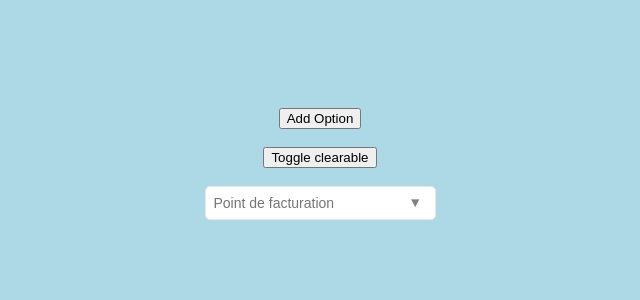
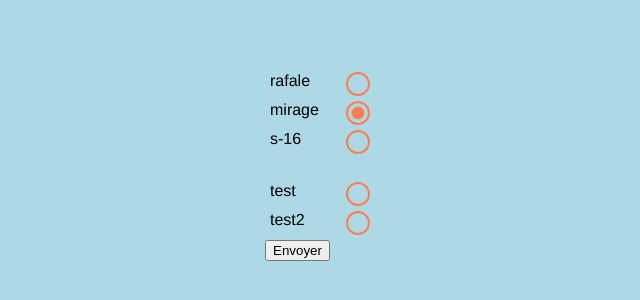
Before and after one commit to MewenLr/vue-utils, a Vue app: page / in a window 1280 px wide. Shown: the part 236-536 px from the top of the page, without its empty margins (320-960 px from the left). Built offline with nearby package versions, Linux system fonts and the light colour scheme.

Commit message:
Add Radio

```diff
--- a/package.json
+++ b/package.json
@@ -28,6 +28,8 @@
     "eslint-plugin-import": "^2.20.1",
     "eslint-plugin-vue": "^6.1.2",
     "node-sass": "^4.12.0",
+    "pug": "^2.0.4",
+    "pug-plain-loader": "^1.0.0",
     "sass-loader": "^8.0.2",
     "vue-template-compiler": "^2.6.11"
   }
--- a/src/App.vue
+++ b/src/App.vue
@@ -1,73 +1,149 @@
-<template>
-  <div id="app">
-    <button @click="addOption">Add Option</button>
-    <br>
-    <button @click="toggleClearable">Toggle clearable</button>
-    <br>
-    <Dropselect
-      label="BusinessName"
-      :options="list"
-      :clearable="clear"
-    />
-  </div>
+<template lang="pug">
+  #app
+    //- Dropselect(
+    //-   label="BusinessName"
+    //-   :options="list"
+    //-   :clearable="clear"
+    //- )
+    //- Toggle(:checked="true")
+    form(@submit.prevent="submitForm")
+      GroupRadio(
+        group="plane"
+        :list-radio="listRadio"
+        :radio-picked="radioPicked"
+        @pick-radio="updateRadio"
+      )
+      br
+      Radio(
+        value="test"
+        group="yo"
+        :checked="radioPicked2 === 'test'"
+        @pick-radio="updateRadio2"
+      )
+      Radio(
+        value="test2"
+        group="yo"
+        :checked="radioPicked2 === 'test2'"
+        @pick-radio="updateRadio2"
+      )
+      button(type="submit") Envoyer
+
+  //- <div id="app">
+  //-   //- Dropselect
+  //-   <button @click="addOption">Add Option</button>
+  //-   <br>
+  //-   <button @click="toggleClearable">Toggle clearable</button>
+  //-   <br>
+  //-   <Dropselect
+  //-     label="BusinessName"
+  //-     :options="list"
+  //-     :clearable="clear"
+  //-   />
+
+  //-   //- Toggle
+  //-   <toggle
+  //-     :initial-state="true"
+  //-   />
+
+  //-   //- Radio
+  //-   <form @sumit.prevent="submitForm">
+  //-     <group-radio
+  //-       group="plane"
+  //-       :list-radio="listRadio"
+  //-       :radio-picked="radioPicked"
+  //-       @pick-radio="updateRadio"
+  //-     />
+  //-     <br>
+  //-     <radio
+  //-       value="test"
+  //-       group="yo"
+  //-       :checked="radioPicked2 === 'test'"
+  //-       @pick-radio="updateRadio2"
+  //-     />
+  //-     <radio
+  //-       value="test2"
+  //-       group="yo"
+  //-       :checked="radioPicked2 === 'test2'"
+  //-       @pick-radio="updateRadio2"
+  //-     />
+  //-     <button type="submit">Envoyer</button>
+  //-   </form>
+  //- </div>
 </template>
 
 <script>
-import Dropselect from '@/components/Dropselect.vue'
+import Radio from '@/components/Radio.vue'
+import GroupRadio from '@/components/GroupRadio.vue'
+// import Toggle from '@/components/Toggle.vue'
+// import Dropselect from '@/components/Dropselect.vue'
 
 export default {
   name: 'App',
   components: {
-    Dropselect,
+    Radio,
+    GroupRadio,
+    // Toggle,
+    // Dropselect,
   },
   data: () => ({
-    clear: true,
-    list: [
-      {
-        id: 1,
-        BusinessName: 'Atlantic SAS',
-        Adress: '15 rue Le Grand',
-      },
-      {
-        id: 2,
-        BusinessName: 'German Export',
-        Adress: '15 avenue Nothingrad',
-      },
-      {
-        id: 3,
-        BusinessName: 'AirWave Limited',
-        Adress: '3 avenue Saint Martin',
-      },
-    ],
+    // clear: true,
+    // list: [
+    //   {
+    //     id: 1,
+    //     BusinessName: 'Atlantic SAS',
+    //     Adress: '15 rue Le Grand',
+    //   },
+    //   {
+    //     id: 2,
+    //     BusinessName: 'German Export',
+    //     Adress: '15 avenue Nothingrad',
+    //   },
+    //   {
+    //     id: 3,
+    //     BusinessName: 'AirWave Limited',
+    //     Adress: '3 avenue Saint Martin',
+    //   },
+    // ],
+    radioPicked: 'mirage',
+    radioPicked2: '',
+    listRadio: ['rafale', 'mirage', 's-16'],
   }),
   methods: {
-    addOption() {
-      const id = Math.floor(Math.random() * 999999)
-      this.list.push({
-        id,
-        BusinessName: 'AirWave Limited',
-        Adress: '3 avenue Saint Martin',
-      })
+    // addOption() {
+    //   const id = Math.floor(Math.random() * 999999)
+    //   this.list.push({
+    //     id,
+    //     BusinessName: 'AirWave Limited',
+    //     Adress: '3 avenue Saint Martin',
+    //   })
+    // },
+    // toggleClearable() {
+    //   this.clear = !this.clear
+    // },
+    updateRadio(radio) {
+      this.radioPicked = radio
     },
-    toggleClearable() {
-      this.clear = !this.clear
+    updateRadio2(radio) {
+      this.radioPicked2 = radio
+    },
+    submitForm() {
+      return false
     },
   },
 }
 </script>
 
-<style lang="scss">
-body {
-  margin: 0;
-}
-#app {
-  width: 100vw;
-  height: 100vh;
-  display: flex;
-  align-items: center;
-  flex-direction: column;
-  justify-content: center;
-  background-color: lightblue;
-  font-family: Avenir, Helvetica, Arial, sans-serif;
-}
+<style lang="sass">
+body
+  margin: 0
+
+#app
+  width: 100vw
+  height: 100vh
+  display: flex
+  align-items: center
+  flex-direction: column
+  justify-content: center
+  background-color: lightblue
+  font-family: Avenir, Helvetica, Arial, sans-serif
 </style>
--- a/src/components/Dropselect.vue
+++ b/src/components/Dropselect.vue
@@ -1,35 +1,28 @@
-<template>
-  <div
-    class="dropselect"
+<template lang="pug">
+  .dropselect(
+    v-click-outside.present="toggleDropselect.bind(null, false)"
     :class="{ 'dropselect--visible': isOptionsVisible }"
     @click.self="toggleDropselect(!isOptionsVisible)"
-    v-click-outside.present="toggleDropselect.bind(null, false)"
-  >
-    <input
+  )
+    input.dropselect_input(
       ref="input"
-      class="dropselect__input"
       placeholder="Point de facturation"
       @keyup="arrowHover($event)"
       @click="toggleDropselect(true)"
-    >
-    <ul
+    )
+    ul.dropselect_list(
       ref="list"
-      class="dropselect__list"
       v-show="isOptionsVisible"
       @scroll="reachBottom"
-    >
-      <li
-        class="dropselect__list__option"
+    )
+      li.dropselect_list_option(
         v-for="(option, index) in listOptions"
         :key="option.id"
-        :class="{ 'dropselect__list__option--hover': optionHovered === index}"
+        :class="{ 'dropselect_list_option--hover': optionHovered === index}"
         @mouseenter="mouseHover(index)"
         @click.stop="selectOption(option)"
-      >
-        {{ option[label] }}
-      </li>
-    </ul>
-  </div>
+      )
+        | {{ option[label] }}
 </template>
 
 <script>
@@ -105,89 +98,80 @@ export default {
 }
 </script>
 
-<style lang="scss">
-.dropselect {
-  cursor: pointer;
-  position: relative;
-  background: #fff;
-  border-radius: 5px;
-  border: 1px solid #e8e8e8;
-  transition: border linear .1s;
+<style lang="sass">
+.dropselect
+  cursor: pointer
+  position: relative
+  border-radius: 5px
+  background-color: #fff
+  border: 1px solid #e8e8e8
+  transition: border linear .1s
 
-  &:hover, &--visible {
-    border: 1px solid grey;
-  }
+  &:hover, &--visible
+    border: 1px solid grey
 
-  &::after {
-    top: 0;
-    right: 0;
-    height: 100%;
-    content: '▼';
-    color: gray;
-    display: flex;
-    font-size: 14px;
-    font-weight: 700;
-    position: absolute;
-    margin-right: 15px;
-    align-items: center;
-    pointer-events: none;
-    justify-content: center;
-    transition: transform linear .1s;
-    font-family: monospace, sans-serif;
-  }
+  &::after
+    top: 0
+    right: 0
+    height: 100%
+    content: '▼'
+    color: gray
+    display: flex
+    font-size: 14px
+    font-weight: 700
+    position: absolute
+    margin-right: 15px
+    align-items: center
+    pointer-events: none
+    justify-content: center
+    transition: transform linear .1s
+    font-family: monospace, sans-serif
 
-  &--visible {
+  &--visible
 
-    &::after {
-      transform: rotate(180deg);
-    }
-  }
+    &::after
+      transform: rotate(180deg)
 
-  &__input {
-    border: none;
-    outline: none;
-    cursor: pointer;
-    font-size: 14px;
-    padding-left: 5px;
-    margin-right:40px;
-    border-radius: 5px;
-    position: relative;
-    padding: 8px 0 8px 8px;
-    font-family: Montserrat, sans-serif;
+  &_input
+    border: none
+    outline: none
+    cursor: pointer
+    font-size: 14px
+    padding-left: 5px
+    margin-right: 40px
+    border-radius: 5px
+    position: relative
+    padding: 8px 0 8px 8px
+    background-color: transparent
+    font-family: Montserrat, sans-serif
 
-    &:focus {
-      cursor: text;
-    }
-  }
+    &:focus
+      cursor: text
 
-  &__list {
-    margin: 0;
-    z-index: 1;
-    width: 100%;
-    overflow: auto;
-    padding: 10px 0;
-    max-height: 250px;
-    position: absolute;
-    border-radius: 10px;
-    top: calc(100% + 10px);
-    background-color: #fff;
-    box-shadow: 0 0 10px 0 #b2b2b2;
+  &_list
+    margin: 0
+    z-index: 1
+    width: 100%
+    overflow: auto
+    padding: 10px 0
+    max-height: 250px
+    position: absolute
+    border-radius: 10px
+    top: calc(100% + 10px)
+    background-color: #fff
+    box-shadow: 0 0 10px 0 #b2b2b2
 
-    &__option {
-      display: block;
-      cursor: pointer;
-      font-size: 14px;
-      color: #1482c5;
-      overflow: hidden;
-      padding: 10px 20px;
-      white-space: nowrap;
-      text-decoration: none;
-      text-overflow: ellipsis;
+    &_option
+      display: block
+      cursor: pointer
+      font-size: 14px
+      color: #1482c5
+      overflow: hidden
+      padding: 10px 20px
+      white-space: nowrap
+      text-decoration: none
+      text-overflow: ellipsis
 
-      &--hover {
-        background: #e6e6e6;
-      }
-    }
-  }
-}
+      &--hover
+        background: #e6e6e6
 </style>
--- /dev/null
+++ b/src/components/GroupRadio.vue
@@ -0,0 +1,31 @@
+<template lang="pug">
+  .group-radio
+    radio(
+      v-for="value in listRadio"
+      :key="value"
+      :group="group"
+      :value="value"
+      :checked="radioPicked === value"
+      @pick-radio="pickRadio"
+    )
+</template>
+
+<script>
+import Radio from '@/components/Radio.vue'
+
+export default {
+  components: {
+    Radio,
+  },
+  props: {
+    group: { type: String, required: true },
+    listRadio: { type: Array, required: true },
+    radioPicked: { type: String, default: '' },
+  },
+  methods: {
+    pickRadio(radio) {
+      return this.$emit('pick-radio', radio)
+    },
+  },
+}
+</script>
--- /dev/null
+++ b/src/components/Radio.vue
@@ -0,0 +1,67 @@
+<template lang="pug">
+  .radio(@click="pickRadio")
+    label.radio_label(:for="`radio-${value}`") {{ value }}
+    input.radio_input(
+      type="radio"
+      class="radio_input"
+      v-show="false"
+      :id="`radio-${value}`"
+    )
+    span.radio_button(
+      :class="{'radio_button--picked': checked}"
+    )
+</template>
+
+<script>
+export default {
+  name: 'Radio',
+  props: {
+    group: { type: String, default: '' },
+    value: { type: String, required: true },
+    checked: { type: Boolean, default: false },
+  },
+  methods: {
+    pickRadio() {
+      return this.$emit('pick-radio', this.value)
+    },
+  },
+}
+</script>
+
+<style lang="sass">
+.radio
+  margin: 5px
+  width: 100px
+  display: flex
+  cursor: pointer
+  justify-content: space-between
+
+  &_label
+    cursor: pointer
+
+  &_button
+    width: 20px
+    height: 20px
+    outline: none
+    position: relative
+    border-style: inset
+    border-radius: 100%
+    border: 2px solid coral
+
+    &::after
+      top: 50%
+      left: 50%
+      width: 65%
+      height: 65%
+      content: ''
+      position: absolute
+      border-radius: 100%
+      transition: all .2s linear
+      background-color: transparent
+      transform: translate(-50%, -50%)
+
+    &--picked
+
+      &::after
+        background-color: coral
+</style>
--- /dev/null
+++ b/src/components/Toggle.vue
@@ -0,0 +1,67 @@
+<template lang="pug">
+  .toggle(
+    :class="{ 'toggle--right': isActive }"
+    @click="activateToggle"
+  )
+    button.toggle_button(
+      :class="{ 'toggle_button--active': isActive }"
+    )
+</template>
+
+<script>
+export default {
+  name: 'Toggle',
+  data: () => ({
+    isActive: false,
+  }),
+  props: {
+    checked: { type: Boolean, default: false },
+  },
+  mounted() {
+    if (this.checked) this.isActive = this.checked
+  },
+  methods: {
+    activateToggle() {
+      this.isActive = !this.isActive
+      this.$emit('toggle-state', this.isActive)
+    },
+  },
+}
+</script>
+
+<style lang="sass">
+.toggle
+  $self: &
+  width: 100px
+  height: 50px
+  padding: 5px
+  display: flex
+  cursor: pointer
+  align-items: center
+  border-radius: 50px
+  background-color: coral
+  transition: all .2s linear
+
+  &--right
+    background-color: lightgreen
+
+    #{ $self }_button
+      transform: translateX(100%)
+
+  &:active
+
+    #{ $self }_button
+      background-color: #eee
+
+  &_button
+    width: 50px
+    height: 50px
+    border: none
+    outline: none
+    cursor: inherit
+    border-radius: 100%
+    background-color: white
+    transform: translateX(0)
+    transition: all .3s linear
+    box-shadow: 0px 0px 3px 2px rgba(0, 0, 0, 0.2)
+</style>
```
Also changed, not shown: 1 other file (tests, documents, lock files or other folders).
